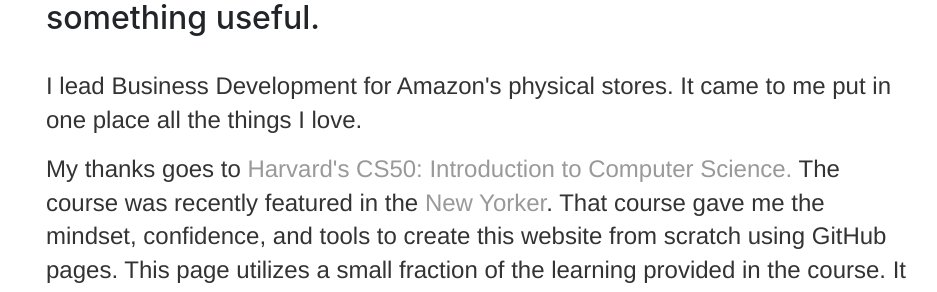
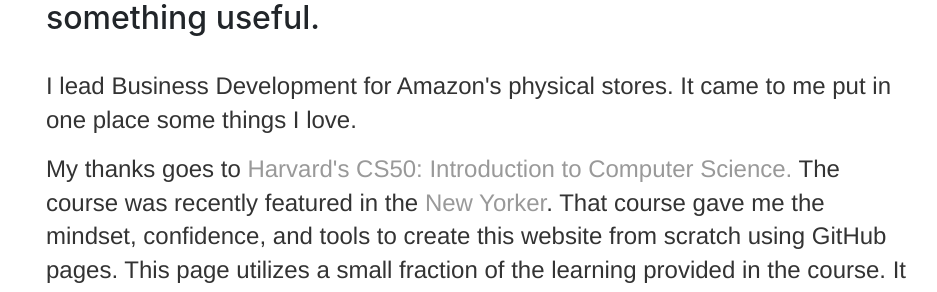
Before and after one commit to hikesandbikes/hikesandbikes.github.io, a Jekyll site: the page built from about/index.html, in a window 1280 px wide. Shown: the part 215-507 px from the top of the page, without its empty margins (161-1098 px from the left). Built offline with Jekyll 4.4.1, drawn with Linux system fonts in a browser that asks for light colours.

Commit message:
about update

```diff
--- a/about/index.html
+++ b/about/index.html
@@ -8,7 +8,7 @@
 			<h2>This is Josh Huang's blog. It's my intention to write something useful.</h2>
 			<br>
 			<p>I lead Business Development for Amazon's physical stores.  It came to me put
-				in one place all the things I love.
+				in one place some things I love.
 
 			</p>
 
```
